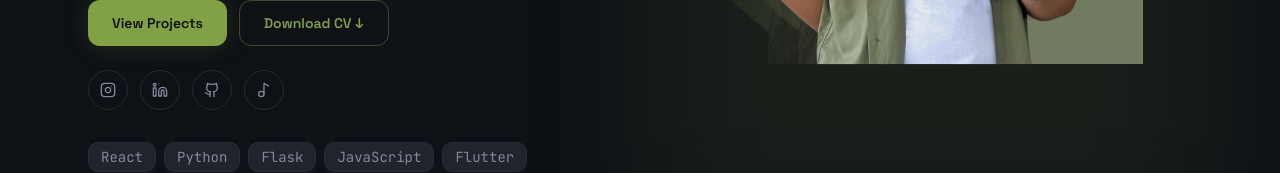
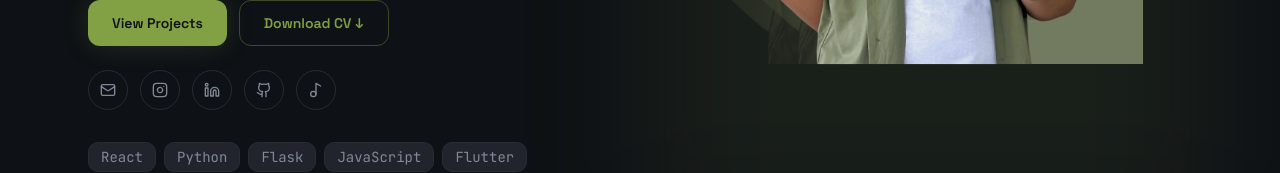
Before and after one commit to kurtieeee/kurtrussportfolio, a React (Vite) app: page / in a window 1280 px wide. Shown: the part 566-739 px from the top of the page. Built offline with nearby package versions, Linux system fonts and the light colour scheme.

Commit message:
added mail icon

```diff
--- a/src/components/HeroSection.tsx
+++ b/src/components/HeroSection.tsx
@@ -2,11 +2,12 @@ import { motion } from "framer-motion";
 import Chip from "./Chip";
 import heroPhoto from "../assets/hero-photo.png";
 import acostaCV from "../assets/Acosta_CV.pdf";
-import { Instagram, Linkedin, Github, Music2 } from "lucide-react";
+import { Mail, Instagram, Linkedin, Github, Music2 } from "lucide-react";
 
 const techStack = ["React", "Python", "Flask", "JavaScript", "Flutter"];
 
 const socials = [
+  { icon: Mail, href: "mailto:kurt.russell.acosta@gmail.com", label: "Email" },
   { icon: Instagram, href: "https://www.instagram.com/kurtrussss", label: "Instagram" },
   { icon: Linkedin, href: "https://www.linkedin.com/in/kurt-russell-acosta-4b3a943a9/", label: "LinkedIn" },
   { icon: Github, href: "https://github.com/kurtieeee", label: "GitHub" },
```
